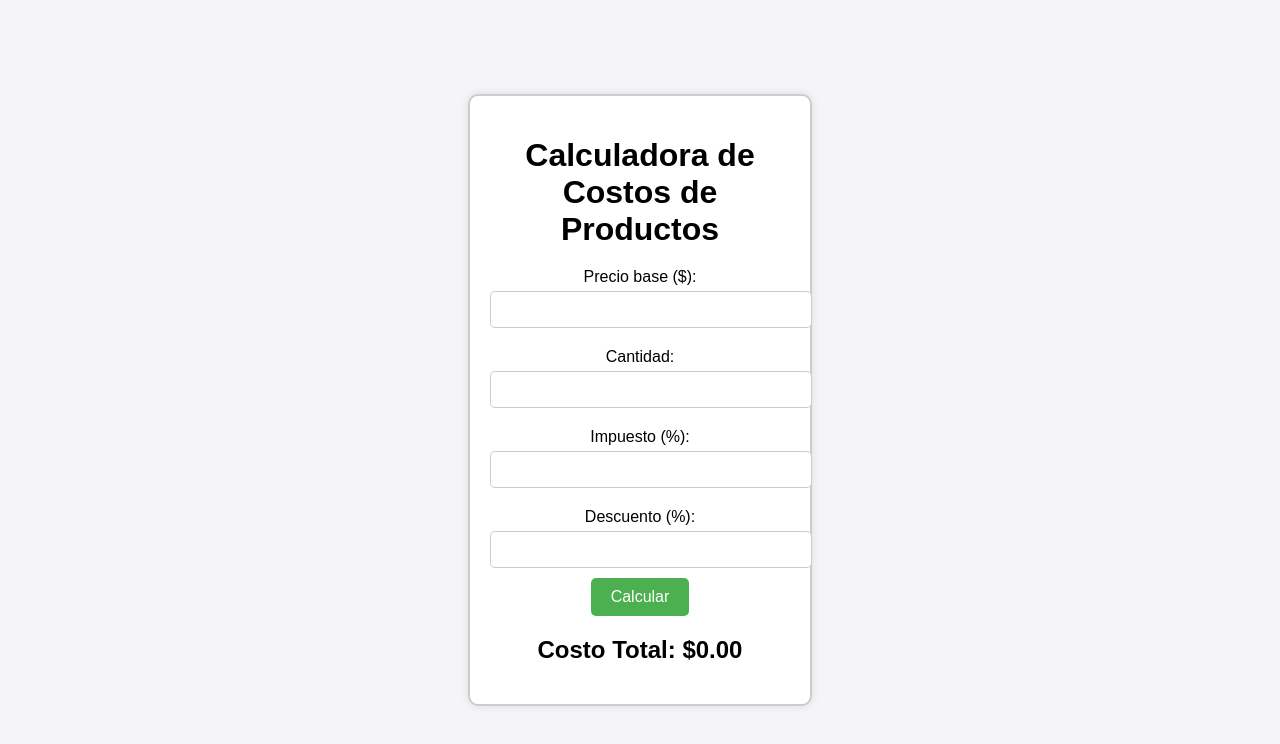
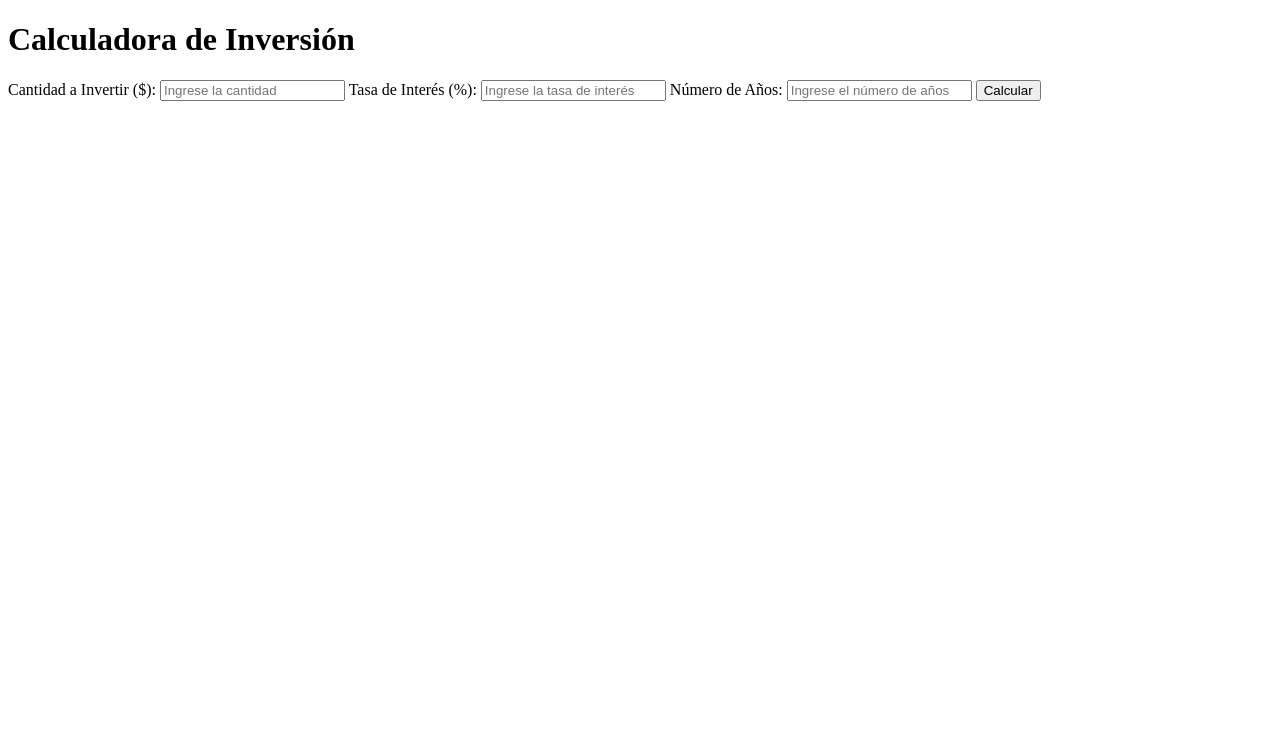
Before and after one commit to lucasnu1/Preentrega-Coder-Lucas-Nu-ez-JS, a plain HTML site: page index.html in a window 1280 px wide. Drawn offline with Linux system fonts and the light colour scheme.

Commit message:
2da preentrega

```diff
--- a/index.html
+++ b/index.html
@@ -1,30 +1,27 @@
 <!DOCTYPE html>
-<html lang="es">
+<html lang="en">
 <head>
     <meta charset="UTF-8">
     <meta name="viewport" content="width=device-width, initial-scale=1.0">
-    <title>Calculadora de Costos de Productos</title>
-    <link rel="stylesheet" href="styles.css">
+    <title>Calculadora de Inversión</title>
 </head>
 <body>
     <div class="calculator">
-        <h1>Calculadora de Costos de Productos</h1>
-        <label for="price">Precio base ($):</label>
-        <input type="number" id="price" step="0.01">
+        <h1>Calculadora de Inversión</h1>
+        <label for="amount">Cantidad a Invertir ($):</label>
+        <input type="number" id="amount" placeholder="Ingrese la cantidad">
 
-        <label for="quantity">Cantidad:</label>
-        <input type="number" id="quantity">
+        <label for="rate">Tasa de Interés (%):</label>
+        <input type="number" id="rate" placeholder="Ingrese la tasa de interés">
 
-        <label for="tax">Impuesto (%):</label>
-        <input type="number" id="tax" step="0.01">
+        <label for="years">Número de Años:</label>
+        <input type="number" id="years" placeholder="Ingrese el número de años">
 
-        <label for="discount">Descuento (%):</label>
-        <input type="number" id="discount" step="0.01">
+        <button onclick="calculateInvestment()">Calcular</button>
 
-        <button onclick="calculateCost()">Calcular</button>
+        <div class="result" id="result"></div>
+    </div>
 
-        <h2>Costo Total: $<span id="totalCost">0.00</span></h2>
-    </div>
-    <script src="script.js"></script>
+    <script src="app.js"></script>
 </body>
 </html>
--- a/script.js
+++ b/script.js
@@ -1,19 +1,57 @@
-function calculateCost() {
-    let price = parseFloat(document.getElementById('price').value);
-    let quantity = parseInt(document.getElementById('quantity').value);
-    let tax = parseFloat(document.getElementById('tax').value) / 100;
-    let discount = parseFloat(document.getElementById('discount').value) / 100;
+let amount, rate, years;
 
-    if (isNaN(price) || isNaN(quantity) || isNaN(tax) || isNaN(discount)) {
-        alert('Por favor, ingrese todos los valores correctamente.');
+
+let result = 0;
+
+let yearlyResults = [];
+
+
+function calculateInvestment() {
+
+    amount = parseFloat(document.getElementById('amount').value);
+    rate = parseFloat(document.getElementById('rate').value);
+    years = parseInt(document.getElementById('years').value);
+
+
+    if (isNaN(amount) || isNaN(rate) || isNaN(years)) {
+        document.getElementById('result').textContent = "Por favor, ingrese valores válidos.";
         return;
     }
 
-    let totalPrice = price * quantity;
-    let totalTax = totalPrice * tax;
-    let totalDiscount = totalPrice * discount;
 
-    let totalCost = totalPrice + totalTax - totalDiscount;
+    result = amount;
+    yearlyResults = [];
 
-    document.getElementById('totalCost').innerText = totalCost.toFixed(2);
+
+    for (let i = 1; i <= years; i++) {
+        result *= (1 + rate / 100);
+        yearlyResults.push({ year: i, value: result });
+    }
+
+
+    displayResults();
 }
+
+
+function displayResults() {
+    const resultElement = document.getElementById('result');
+    resultElement.innerHTML = "";
+
+    yearlyResults.forEach(yearlyResult => {
+        const p = document.createElement('p');
+        p.textContent = `Año ${yearlyResult.year}: $${yearlyResult.value.toFixed(2)}`;
+        resultElement.appendChild(p);
+    });
+
+    const totalP = document.createElement('p');
+    totalP.textContent = `Total después de ${years} años: $${result.toFixed(2)}`;
+    resultElement.appendChild(totalP);
+}
+
+
+function findResultByYear(year) {
+    return yearlyResults.find(result => result.year === year);
+}
+
+
+console.log(findResultByYear(2));
--- a/styles.css
+++ b/styles.css
@@ -1,55 +1,48 @@
 body {
+    font-family: Arial, sans-serif;
     display: flex;
     justify-content: center;
     align-items: center;
     height: 100vh;
     background-color: #f4f4f9;
     margin: 0;
-    font-family: Arial, sans-serif;
 }
-
 .calculator {
-    border: 2px solid #ccc;
-    border-radius: 10px;
+    background-color: #ffffff;
     padding: 20px;
-    background-color: #fff;
+    border-radius: 8px;
     box-shadow: 0 0 10px rgba(0, 0, 0, 0.1);
-    text-align: center;
     width: 300px;
 }
-
-label {
+.calculator h1 {
+    text-align: center;
+    margin-bottom: 20px;
+}
+.calculator label {
     display: block;
-    margin: 10px 0 5px;
+    margin-bottom: 5px;
 }
-
-input {
+.calculator input {
+    width: calc(100% - 20px);
+    padding: 10px;
+    margin-bottom: 10px;
+    border: 1px solid #ddd;
+    border-radius: 4px;
+}
+.calculator button {
     width: 100%;
     padding: 10px;
-    margin-bottom: 10px;
-    border: 1px solid #ccc;
-    border-radius: 5px;
-}
-
-button {
-    padding: 10px 20px;
     background-color: #4CAF50;
     color: white;
     border: none;
-    border-radius: 5px;
+    border-radius: 4px;
     cursor: pointer;
-    font-size: 16px;
 }
-
-button:hover {
+.calculator button:hover {
     background-color: #45a049;
 }
-
-h1 {
-    margin-bottom: 20px;
+.calculator .result {
+    margin-top: 20px;
+    font-size: 18px;
+    text-align: center;
 }
-
-h2 {
-    margin-top: 20px;
-    font-size: 24px;
-}
```
